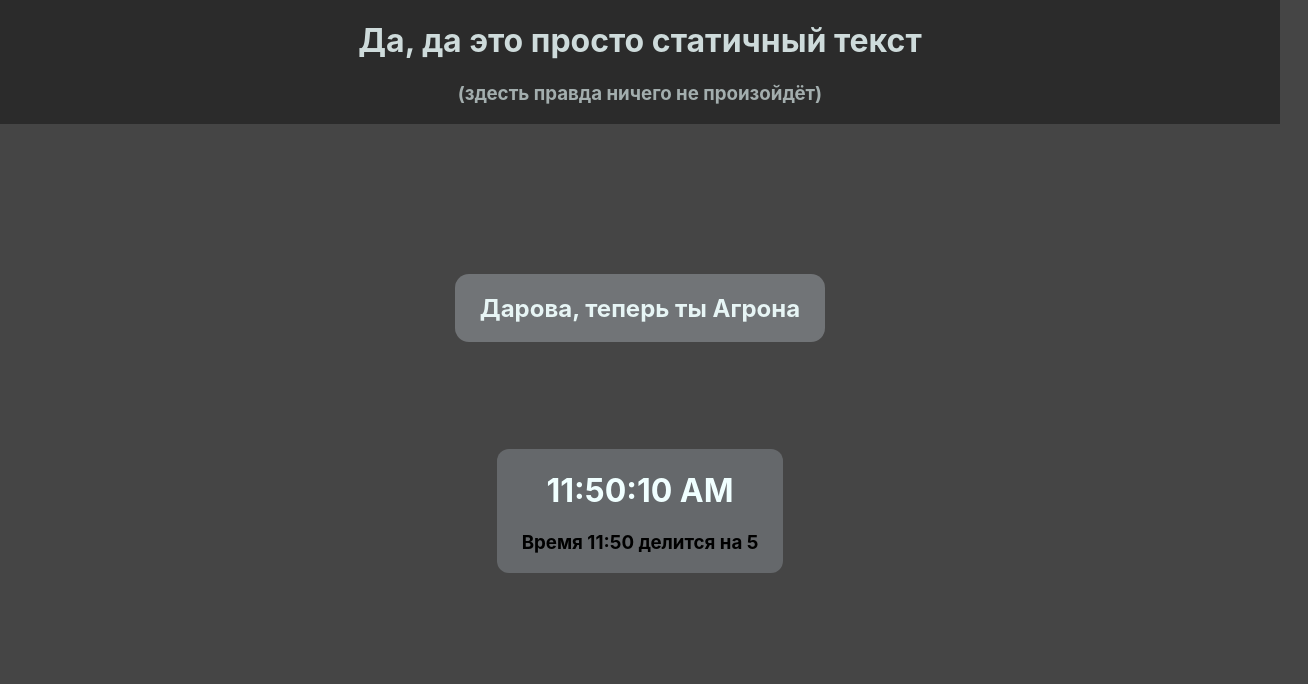
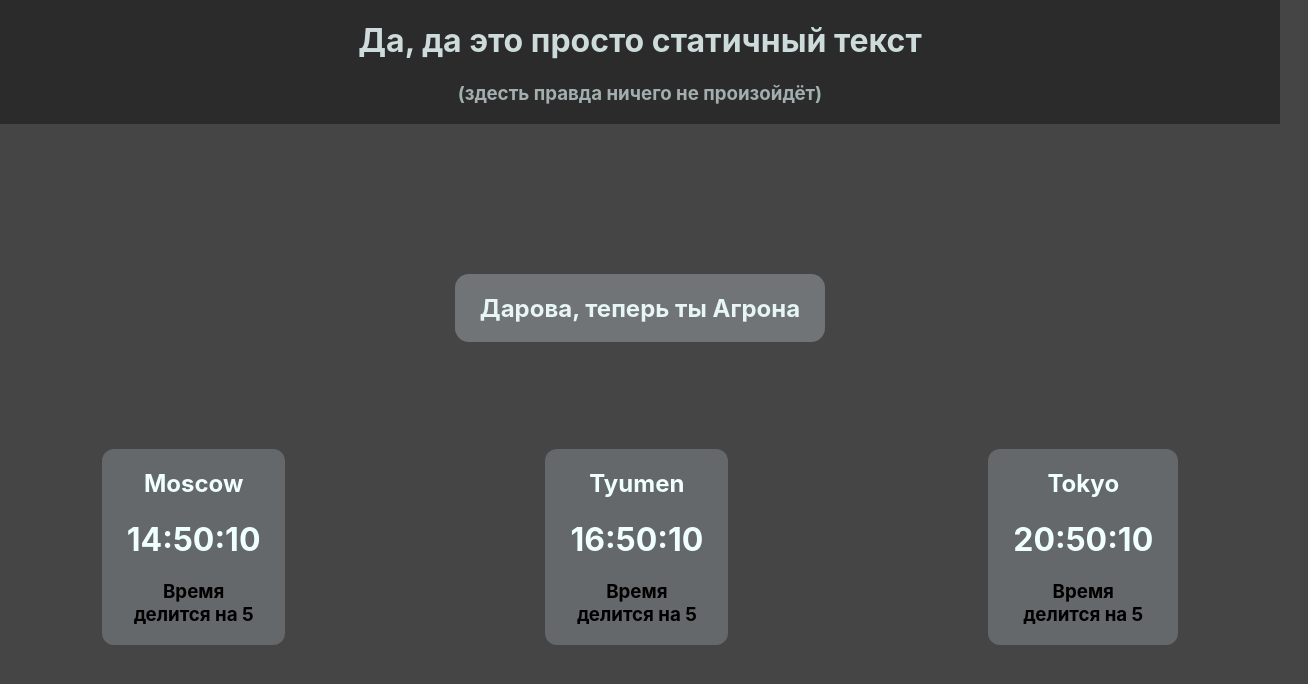
Before and after one commit to Spiritshow/Task-use-effect-state, a React (Create React App) app: page / in a window 1280 px wide. Shown: the top 684 px of the page, 1308 px wide, since content can reach past the window. Built offline with nearby package versions, Linux system fonts and the light colour scheme.

Commit message:
edited Clock, add timeZone

```diff
--- a/src/component/Clock/Clock.css
+++ b/src/component/Clock/Clock.css
@@ -1,5 +1,7 @@
 .timeBox{
     margin: 7px;
+    margin-left: 130px;
+    margin-right: 130px;
     background-color: rgb(101, 104, 107);
     padding-left: 25px;
     padding-right: 25px;
--- a/src/component/Clock/Clock.js
+++ b/src/component/Clock/Clock.js
@@ -1,24 +1,26 @@
 import React, { useEffect, useState } from "react";
 import "./Clock.css";
 
-let country = new Map();
-country.set("Tyumen", 0);
-country.set("Moscow", -2);
-country.set("Tokyo", 4);
+const timeZones = {
+    "Moscow":"Europe/Moscow",
+    "Tokyo":"Asia/Tokyo",
+    "Tyumen":"Asia/Yekaterinburg"
+};
 
-const Clock = () => {
+const Clock = ({prop}) => {
     const [togle, setTogle] = useState(false);
     const [time, setTime] = useState(new Date());
+    const timeZone = timeZones[prop.country];
+    const minutes = time.getMinutes();
 
     const tick = () => {
         setTime(new Date());
     }
 
     useEffect( () => {
-        console.log(time.getMinutes()%5);
-        if(time.getMinutes()%5 == 0) {setTogle(true)}
+        if(minutes%5 === 0) {setTogle(true)}
             else {setTogle(false)};
-    },[time.getMinutes()])
+    },[minutes])
 
     useEffect( () => {
         const timer = setInterval(() => tick(), 1000);
@@ -28,8 +30,9 @@ const Clock = () => {
 
     return(
         <div className="timeBox">
-            <h1 className="timeText">{time.toLocaleTimeString()}</h1>
-            {togle && <h3>Время {time.getUTCHours()}:{time.getUTCMinutes()}  делится на 5</h3>}
+            <h2 className="timeText">{prop.country}</h2>
+            <h1 className="timeText">{time.toLocaleTimeString("ru-RU",{timeZone, hour: '2-digit', minute:'2-digit', second: '2-digit'})}</h1>
+            {togle && <h3>Время делится на 5</h3>}
         </div>
     )
 }
--- a/src/component/Conteiner/Conteiner.css
+++ b/src/component/Conteiner/Conteiner.css
@@ -6,3 +6,9 @@
     width: 100%;
     align-items: center;
 }
+
+.timeZoneBox{
+    display: flex;
+    flex-direction: row;
+
+}
--- a/src/component/Conteiner/Conteiner.js
+++ b/src/component/Conteiner/Conteiner.js
@@ -25,7 +25,11 @@ const Conteiner = () => {
         <div className="customConteiner">
             <Header/>
             <Greeting prop={prop}/>
-            <Clock/>
+            <div className="timeZoneBox">
+                <Clock prop={{country: "Moscow"}}/>
+                <Clock prop={{country: "Tyumen"}}/>
+                <Clock prop={{country: "Tokyo"}}/>
+            </div>
         </div>
     )
 }
```
